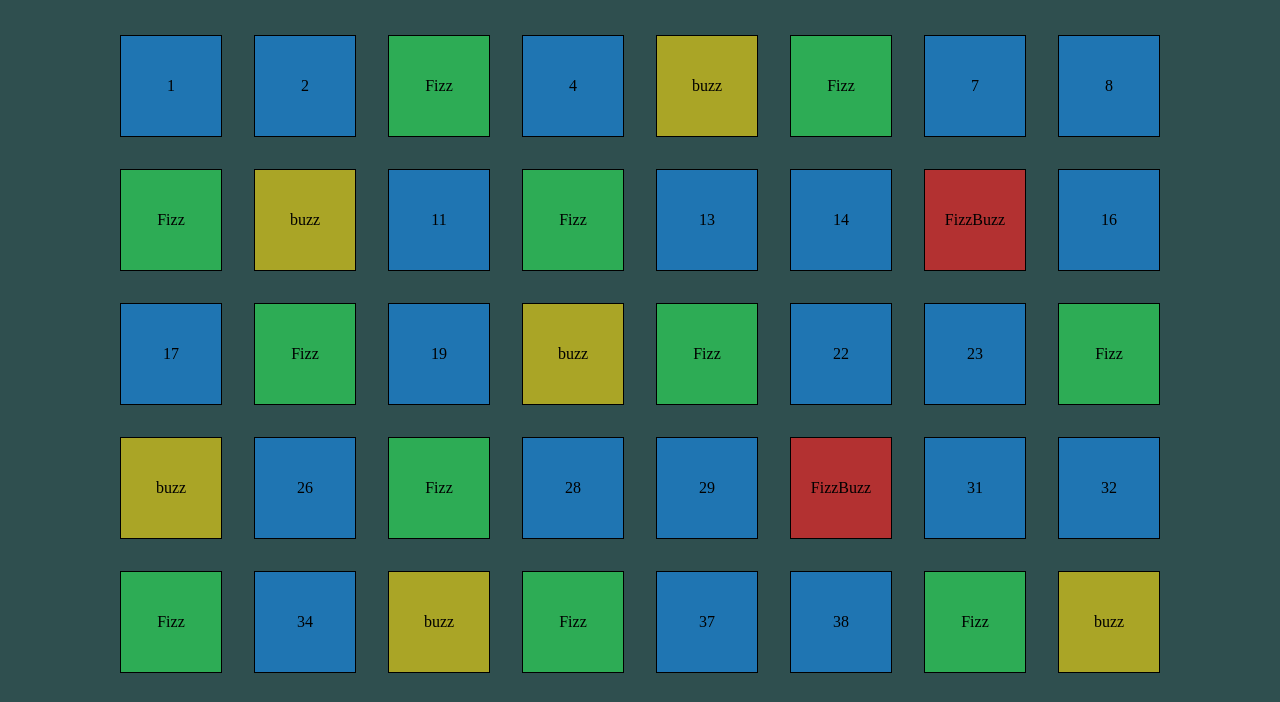
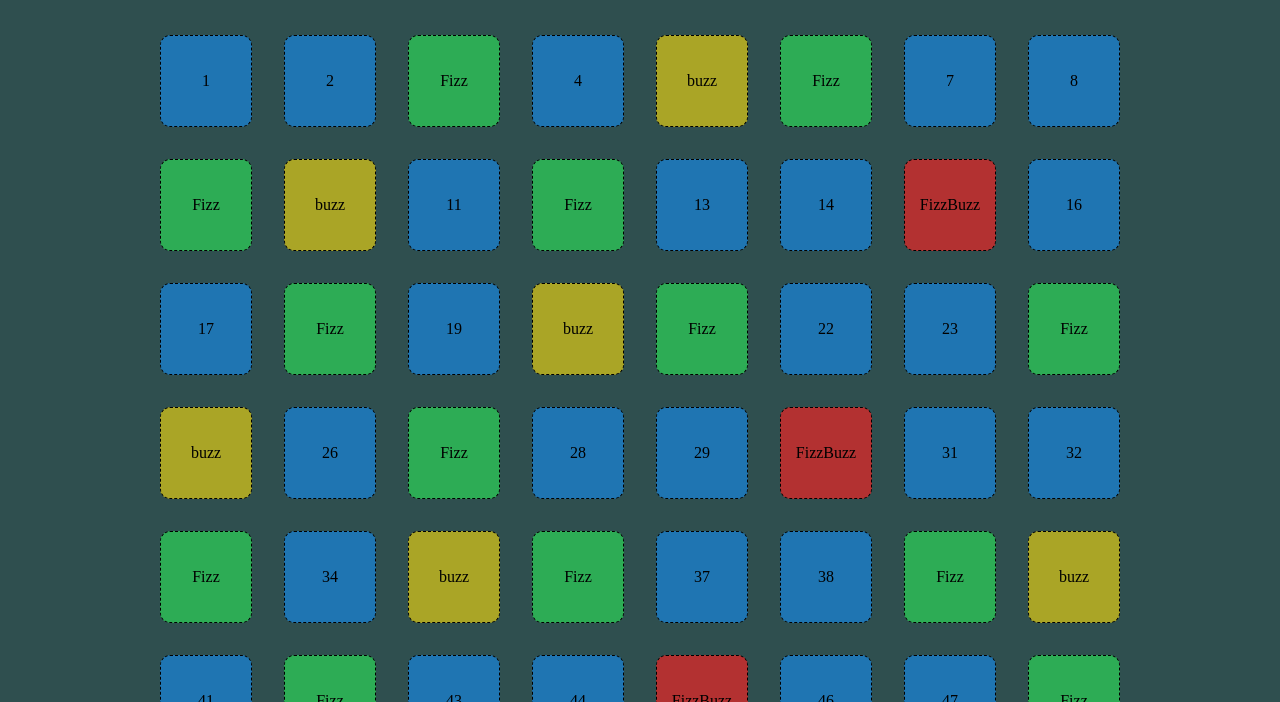
Before and after one commit to GioGio4/js-fizzbuzz, a plain HTML site: page index.html in a window 1280 px wide. Shown: the part 61-763 px from the top of the page. Drawn offline with Linux system fonts and the light colour scheme.

Commit message:
Fix style

```diff
--- a/css/style.css
+++ b/css/style.css
@@ -3,25 +3,27 @@ body {
 }
 
 .container {
-    max-width: 1200px;
+    max-width: 1000px;
     margin: 0 auto;
     text-align: center;
     color: white;
 }
 
+
+
 .row {
     display: flex;
     flex-wrap: wrap;
-    margin: 0 auto;
     justify-content: center;
 }
 
 .box {
-    height: 100px;
-    min-width: 100px;
-    line-height: 100px;
+    height: 90px;
+    min-width: 90px;
+    line-height: 90px;
     margin: 1rem 1rem;
-    border: 1px solid black;
+    border-radius: 10px;
+    border: 1px dashed black;
 }
 
 /* Multiplo 3 e 5 */
```
